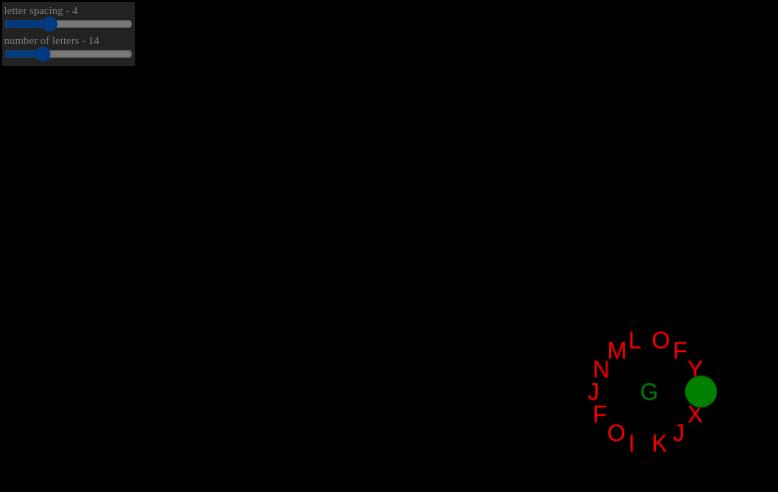
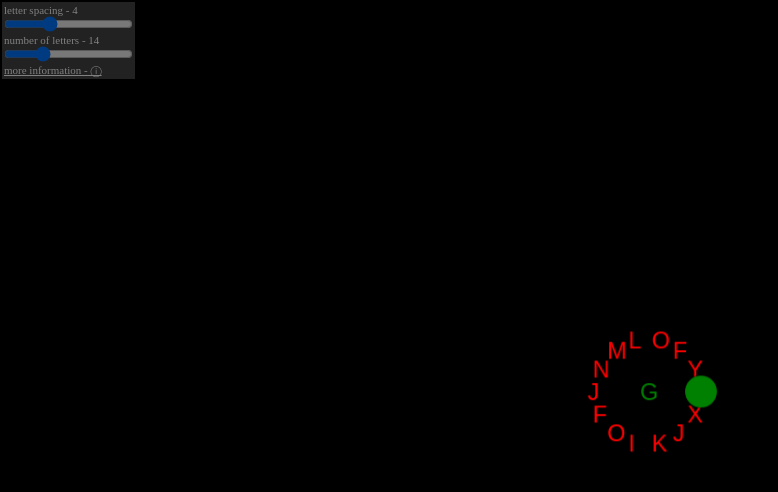
Before and after one commit to keyhanr/Momemory, a plain HTML site: page index.html in a window 1280 px wide. Shown: the whole page, without its empty margins (0-778 px from the left). Drawn offline with Linux system fonts and the light colour scheme.

Commit message:
Add link to README

```diff
--- a/index.html
+++ b/index.html
@@ -7,6 +7,8 @@
 		* { margin: 0; padding: 0;}
 
 		body { background-color: #000}
+
+		a {color: #FFF;}
 
 		#canvas {
 		    position:absolute;
@@ -49,6 +51,7 @@
 			number of letters -
 			<span id="n_val"></span>
 			<input type="range" min="4" max="40" step="1" value="14" id="n_opt" onchange="update_settings()"><span id="n_val"></span>
+			<a href="https://github.com/keyhanr/Momemory"> more information - ⓘ</a>
 		</div>
 		<script src="script.js" type="text/javascript"></script>
 	</body>
```
